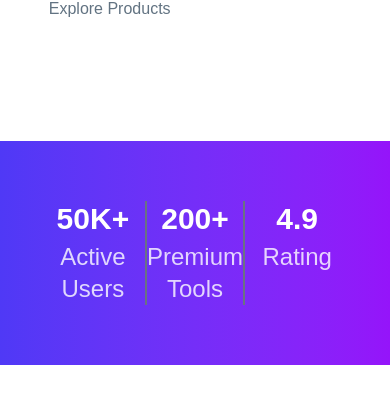
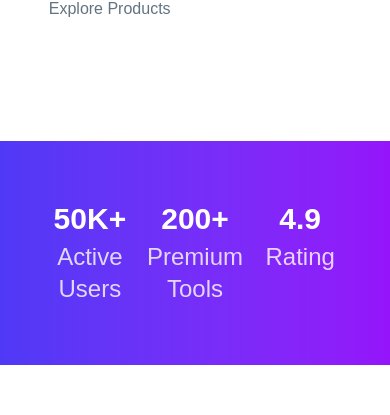
Before and after one commit to piasmajumdar/A06-Digital-Tools-Pias, a React (Vite) app: page / in a window 390 px wide. Shown: the part 792-1207 px from the top of the page. Built offline with nearby package versions, Linux system fonts and the light colour scheme.

Commit message:
small fixes in banner for responsiveness

```diff
--- a/src/Components/HomePage/Stats/Stats.jsx
+++ b/src/Components/HomePage/Stats/Stats.jsx
@@ -3,12 +3,12 @@ import React from 'react';
 const Stats = () => {
     return (
         <div className='bg-linear-to-r from-[#4F39F6] to-[#9514FA]'>
-            <div className='max-w-3/4 mx-auto py-15 flex flex-wrap gap-2 justify-around text-center'>
+            <div className='max-w-3/4 mx-auto py-15 flex flex-wrap gap-4 justify-around text-center'>
                 <div className='space-y-1 flex-1'>
                     <h1 className='text-white font-bold text-3xl md:text-6xl'>50K+</h1>
                     <h3 className='text-white/80 font-medium text-2xl'>Active Users</h3>
                 </div>
-                <div className='space-y-1 flex-1 border-x-2 border-x-gray-500'>
+                <div className='space-y-1 flex-1 sm:border-x-2 sm:border-x-gray-500'>
                     <h1 className='text-white font-bold text-3xl md:text-6xl'>200+</h1>
                     <h3 className='text-white/80 font-medium text-2xl'>Premium Tools</h3>
                 </div>
```
